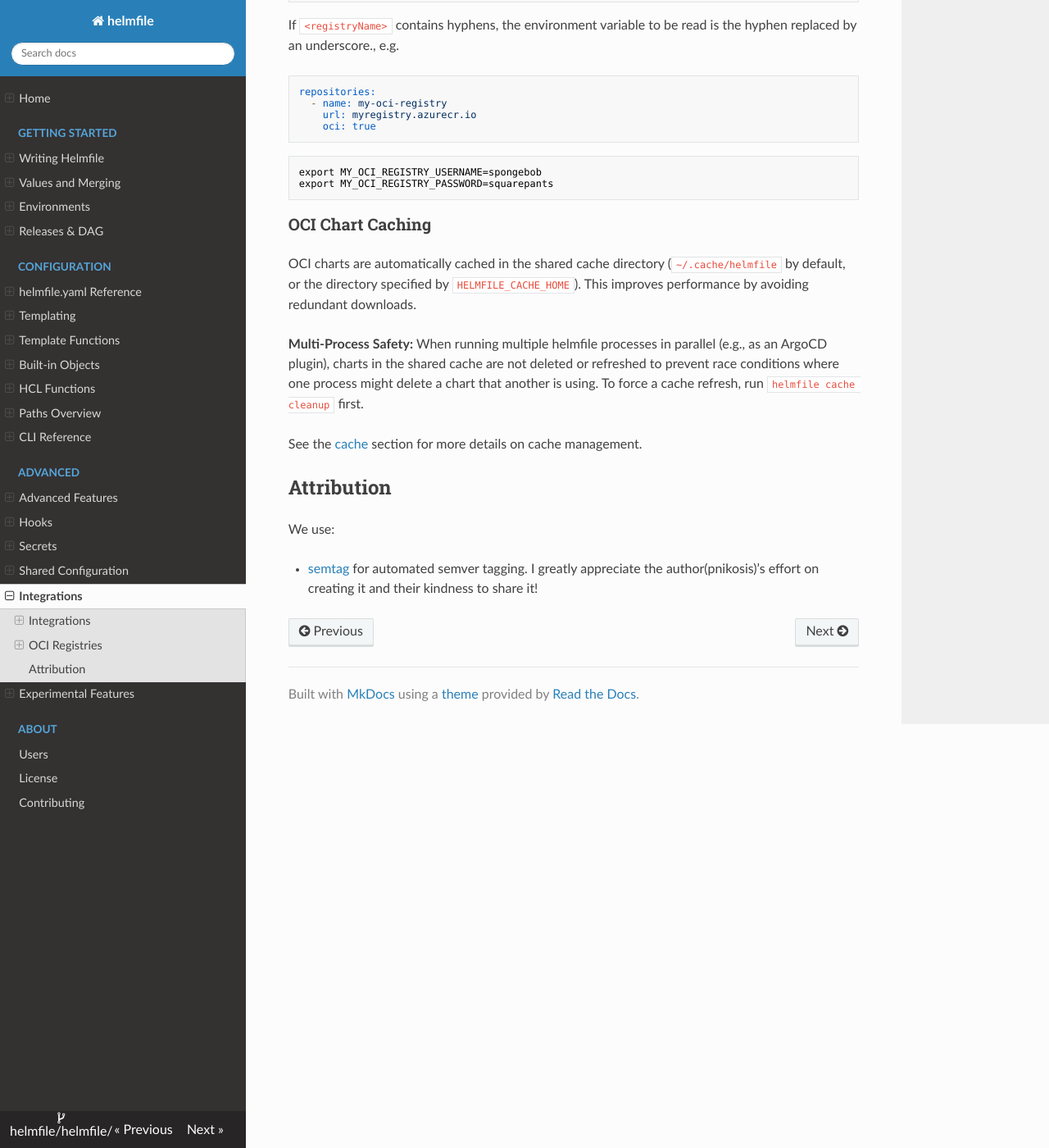
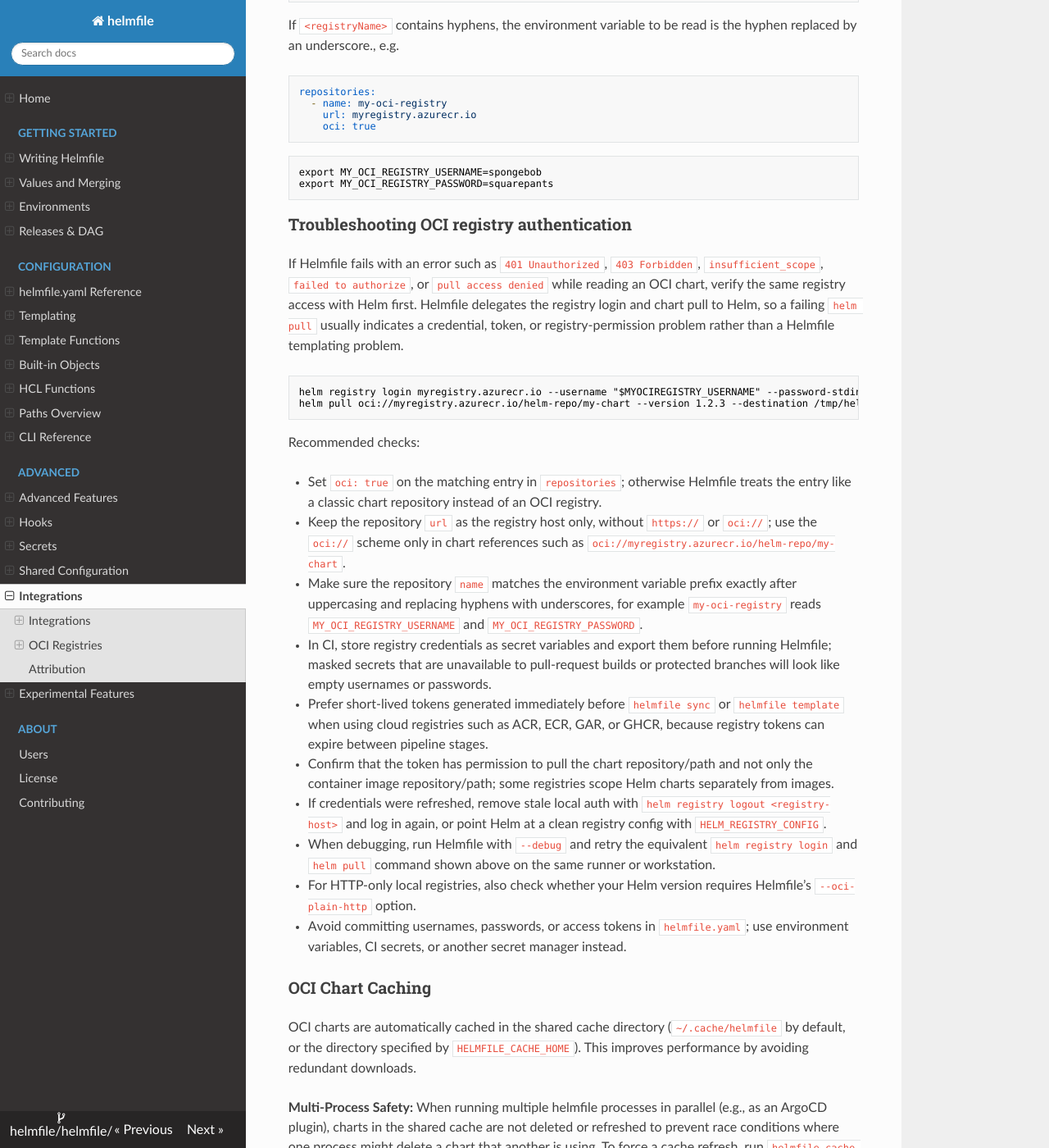
Before and after one commit to alex-tw-lam/helmfile, an MkDocs documentation site: the page built from docs/integrations.md, in a window 1280 px wide and 1400 px high, scrolled down 2908 px. Shown: the whole window at 82% size. Built offline with MkDocs 1.6.1, drawn with Linux system fonts in a browser that asks for light colours; nearby versions of some CDN libraries.

Commit message:
docs: add OCI auth troubleshooting (#2679)
Signed-off-by: yxxhero <aiopsclub@163.com>

````diff
--- a/docs/integrations.md
+++ b/docs/integrations.md
@@ -121,6 +121,28 @@ export MY_OCI_REGISTRY_USERNAME=spongebob
 export MY_OCI_REGISTRY_PASSWORD=squarepants
 ```
 
+### Troubleshooting OCI registry authentication
+
+If Helmfile fails with an error such as `401 Unauthorized`, `403 Forbidden`, `insufficient_scope`, `failed to authorize`, or `pull access denied` while reading an OCI chart, verify the same registry access with Helm first. Helmfile delegates the registry login and chart pull to Helm, so a failing `helm pull` usually indicates a credential, token, or registry-permission problem rather than a Helmfile templating problem.
+
+```shell
+helm registry login myregistry.azurecr.io --username "$MYOCIREGISTRY_USERNAME" --password-stdin <<<"$MYOCIREGISTRY_PASSWORD"
+helm pull oci://myregistry.azurecr.io/helm-repo/my-chart --version 1.2.3 --destination /tmp/helmfile-oci-check
+```
+
+Recommended checks:
+
+- Set `oci: true` on the matching entry in `repositories`; otherwise Helmfile treats the entry like a classic chart repository instead of an OCI registry.
+- Keep the repository `url` as the registry host only, without `https://` or `oci://`; use the `oci://` scheme only in chart references such as `oci://myregistry.azurecr.io/helm-repo/my-chart`.
+- Make sure the repository `name` matches the environment variable prefix exactly after uppercasing and replacing hyphens with underscores, for example `my-oci-registry` reads `MY_OCI_REGISTRY_USERNAME` and `MY_OCI_REGISTRY_PASSWORD`.
+- In CI, store registry credentials as secret variables and export them before running Helmfile; masked secrets that are unavailable to pull-request builds or protected branches will look like empty usernames or passwords.
+- Prefer short-lived tokens generated immediately before `helmfile sync` or `helmfile template` when using cloud registries such as ACR, ECR, GAR, or GHCR, because registry tokens can expire between pipeline stages.
+- Confirm that the token has permission to pull the chart repository/path and not only the container image repository/path; some registries scope Helm charts separately from images.
+- If credentials were refreshed, remove stale local auth with `helm registry logout <registry-host>` and log in again, or point Helm at a clean registry config with `HELM_REGISTRY_CONFIG`.
+- When debugging, run Helmfile with `--debug` and retry the equivalent `helm registry login` and `helm pull` command shown above on the same runner or workstation.
+- For HTTP-only local registries, also check whether your Helm version requires Helmfile's `--oci-plain-http` option.
+- Avoid committing usernames, passwords, or access tokens in `helmfile.yaml`; use environment variables, CI secrets, or another secret manager instead.
+
 ### OCI Chart Caching
 
 OCI charts are automatically cached in the shared cache directory (`~/.cache/helmfile` by default, or the directory specified by `HELMFILE_CACHE_HOME`). This improves performance by avoiding redundant downloads.
````
